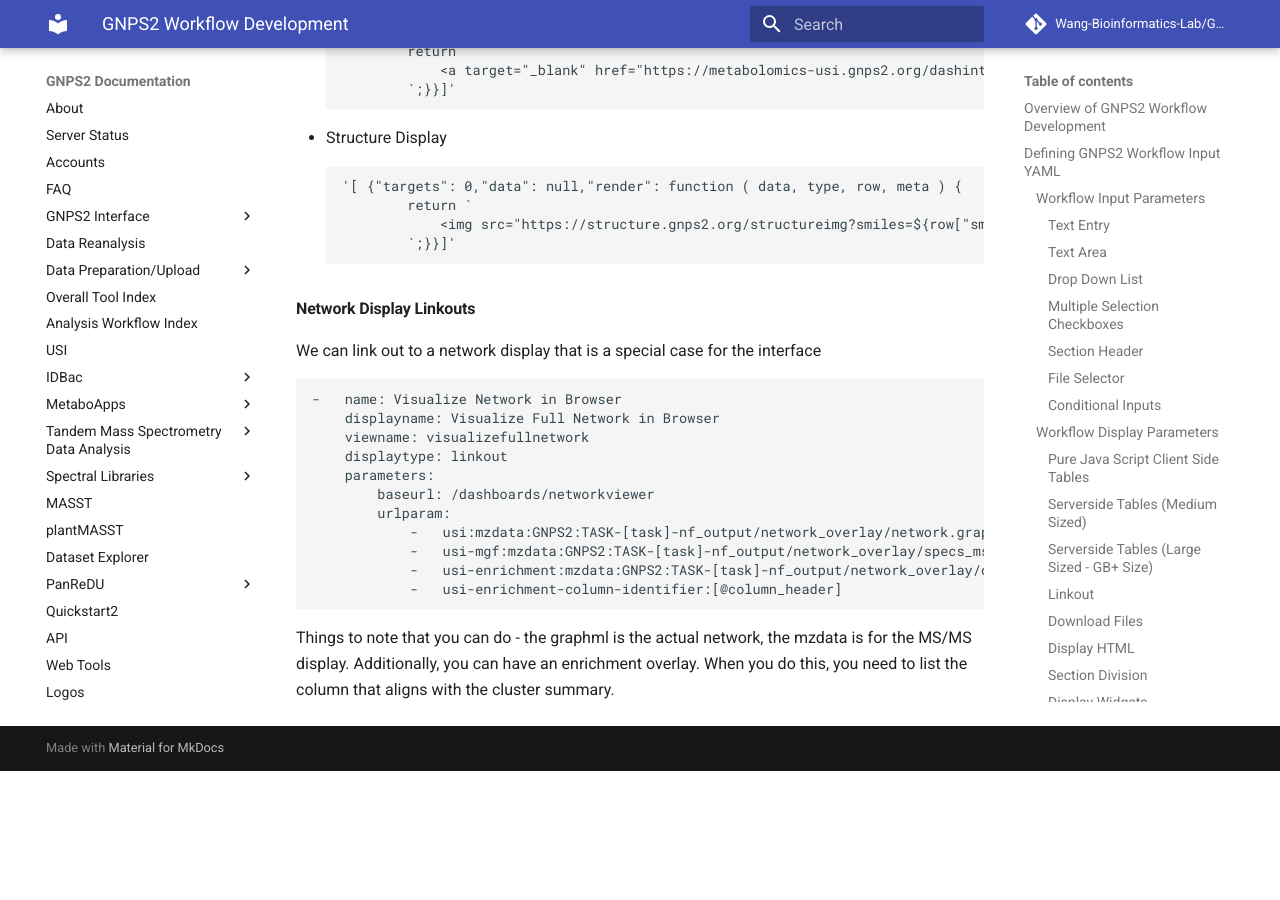
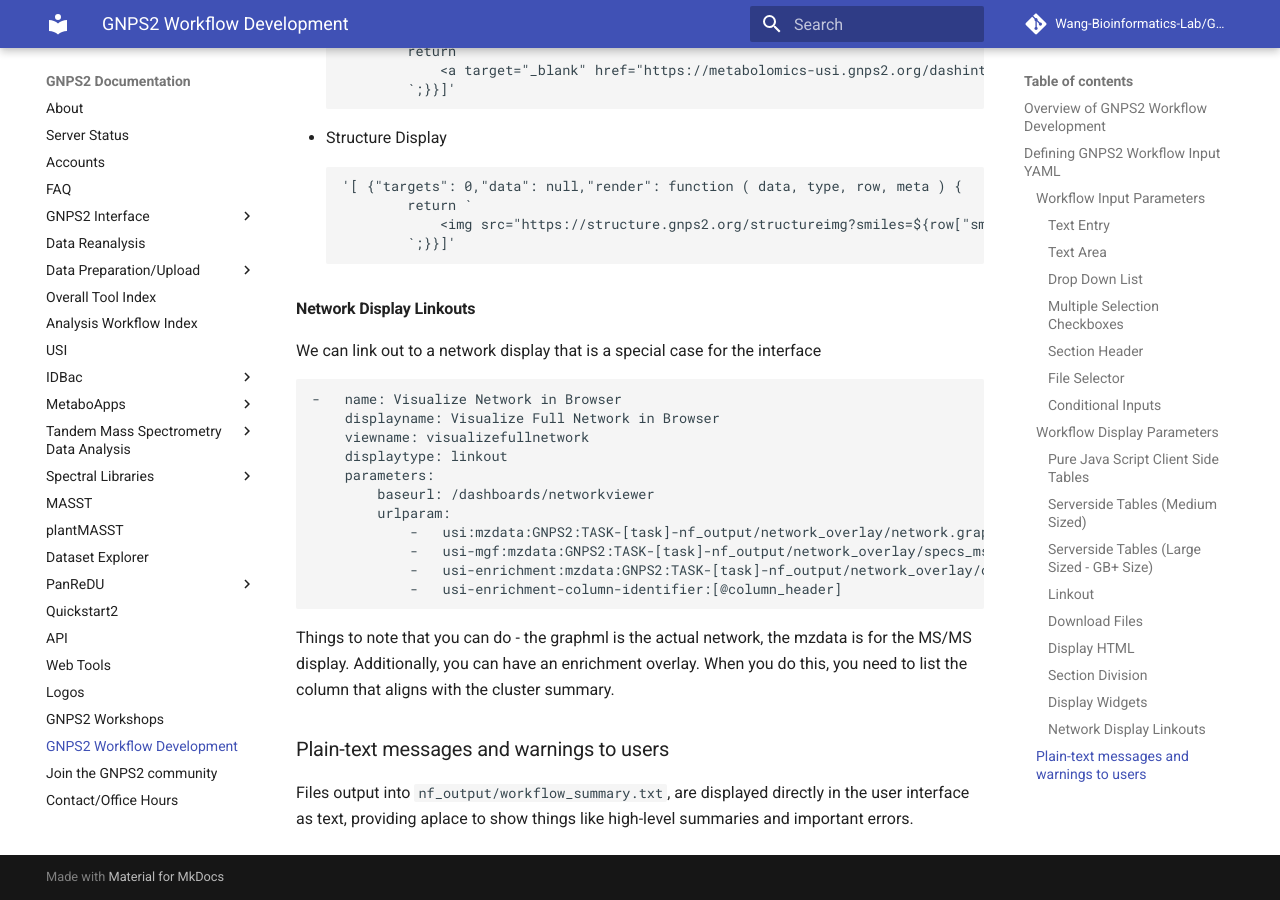
Before and after one commit to Wang-Bioinformatics-Lab/GNPS2_Documentation, an MkDocs documentation site: the page built from docs/workflowdev.md, in a window 1280 px wide and 900 px high, scrolled down 7092 px. Built offline with MkDocs 1.6.1 and Material for MkDocs 9.7.7, drawn with Linux system fonts in a browser that asks for light colours; comment, search, counter and statistics services are not loaded; before the commit the page ends 7863 px from its top, so only the background shows below that.

````diff
--- a/docs/workflowdev.md
+++ b/docs/workflowdev.md
@@ -381,3 +381,6 @@
 ```
 
 Things to note that you can do - the graphml is the actual network, the mzdata is for the MS/MS display. Additionally, you can have an enrichment overlay. When you do this, you need to list the column that aligns with the cluster summary.
+
+### Plain-text messages and warnings to users
+Files output into `nf_output/workflow_summary.txt`, are displayed directly in the user interface as text, providing aplace to show things like high-level summaries and important errors.
````
